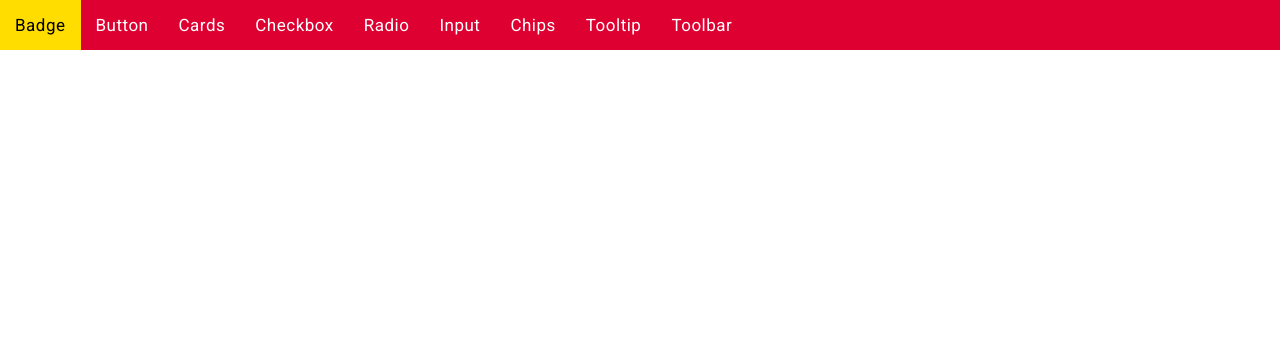
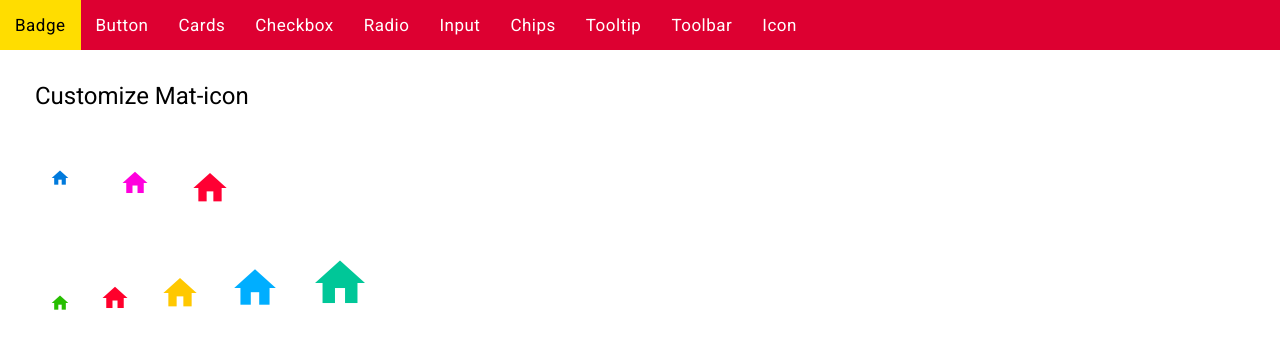
Before and after one commit to Haresh-thumar/Angular-Material-v15-Customize, an Angular app: page /icon in a window 1280 px wide. Before the commit this address led to /. Shown: the top 348 px of the page. Built offline with nearby package versions, Linux system fonts and the light colour scheme.

Commit message:
mat-icon customize

```diff
--- a/src/app/app-routing.module.ts
+++ b/src/app/app-routing.module.ts
@@ -9,6 +9,7 @@ import { InputComponent } from './input/input.component';
 import { ChipsComponent } from './chips/chips.component';
 import { MatTooltipComponent } from './mat-tooltip/mat-tooltip.component';
 import { ToolbarComponent } from './toolbar/toolbar.component';
+import { IconComponent } from './icon/icon.component';
 
 const routes: Routes = [
   { path: 'badge', component: BadgeComponent },
@@ -20,6 +21,7 @@ const routes: Routes = [
   { path: 'chips', component: ChipsComponent },
   { path: 'tooltip', component: MatTooltipComponent },
   { path: 'toolbar', component: ToolbarComponent },
+  { path: 'icon', component: IconComponent },
 ];
 
 @NgModule({
--- a/src/app/app.component.html
+++ b/src/app/app.component.html
@@ -9,6 +9,7 @@
     <li><a routerLink="chips" routerLinkActive="active">Chips</a></li>
     <li><a routerLink="tooltip" routerLinkActive="active">Tooltip</a></li>
     <li><a routerLink="toolbar" routerLinkActive="active">Toolbar</a></li>
+    <li><a routerLink="icon" routerLinkActive="active">Icon</a></li>
   </ul>
 </section>
 
--- a/src/app/app.module.ts
+++ b/src/app/app.module.ts
@@ -27,6 +27,7 @@ import { MatTooltipComponent } from './mat-tooltip/mat-tooltip.component';
 import { MatTooltipModule } from '@angular/material/tooltip';
 import { ToolbarComponent } from './toolbar/toolbar.component';
 import {MatToolbarModule} from '@angular/material/toolbar';
+import { IconComponent } from './icon/icon.component';
 
 
 @NgModule({
@@ -41,6 +42,7 @@ import {MatToolbarModule} from '@angular/material/toolbar';
     ChipsComponent,
     MatTooltipComponent,
     ToolbarComponent,
+    IconComponent,
   ],
   imports: [
     BrowserModule,
--- /dev/null
+++ b/src/app/icon/icon.component.html
@@ -0,0 +1,21 @@
+<h1>Customize Mat-icon</h1>
+<br><br>
+
+<!------------------- Customize Icon (Theme Color) ------------------->
+<div class="example-buttons-row">
+    <mat-icon fontIcon="home" color="primary"></mat-icon>
+    <mat-icon fontIcon="home" color="accent"></mat-icon>
+    <mat-icon fontIcon="home" color="warn"></mat-icon>
+</div>
+
+
+<br><br>
+
+<!------------------- Customize Icon (Own Color) ------------------->
+<div class="example-buttons-row">
+    <mat-icon fontIcon="home" color="success"></mat-icon>
+    <mat-icon fontIcon="home" color="danger"></mat-icon>
+    <mat-icon fontIcon="home" color="warning"></mat-icon>
+    <mat-icon fontIcon="home" color="info"></mat-icon>
+    <mat-icon fontIcon="home" color="teal"></mat-icon>
+</div>
--- /dev/null
+++ b/src/app/icon/icon.component.scss
@@ -0,0 +1,81 @@
+.example-button-row {
+    display: flex;
+    justify-content: space-between;
+    align-items: center;
+}
+
+
+/*------------ Customize Theme Color ------------*/
+.mat-icon.mat-primary {
+    color: #007adc;
+    width: 40px;
+    height: 40px;
+    overflow: auto;
+    margin: 0 15px;
+    font-size: var(--mdc-typography-button-font-size, 20px);
+}
+
+.mat-icon.mat-accent {
+    color: #ff00dd;
+    width: 40px;
+    height: 40px;
+    overflow: auto;
+    margin: 0 15px;
+    font-size: var(--mdc-typography-button-font-size, 30px);
+}
+
+.mat-icon.mat-warn {
+    color: #ff0033;
+    width: 40px;
+    height: 40px;
+    overflow: auto;
+    margin: 0 15px;
+    font-size: var(--mdc-typography-button-font-size, 40px);
+}
+
+
+/*------------ Customize Theme Color ------------*/
+.mat-icon.mat-success {
+    color: #26be00;
+    width: 20px;
+    height: 20px;
+    overflow: auto;
+    margin: 0 15px;
+    font-size: var(--mdc-typography-button-font-size, 20px);
+}
+
+.mat-icon.mat-danger {
+    color: #ff002b;
+    width: 30px;
+    height: 30px;
+    overflow: auto;
+    margin: 0 15px;
+    font-size: var(--mdc-typography-button-font-size, 30px);
+}
+
+.mat-icon.mat-warning {
+    color: #ffc800;
+    width: 40px;
+    height: 40px;
+    overflow: auto;
+    margin: 0 15px;
+    font-size: var(--mdc-typography-button-font-size, 40px);
+}
+
+.mat-icon.mat-info {
+    color: #00aeff;
+    width: 50px;
+    height: 50px;
+    overflow: auto;
+    margin: 0 15px;
+    font-size: var(--mdc-typography-button-font-size, 50px);
+}
+
+.mat-icon.mat-teal {
+    color: #00c798;
+    width: 60px;
+    height: 60px;
+    overflow: auto;
+    margin: 0 15px;
+    font-size: var(--mdc-typography-button-font-size, 60px);
+}
```
Also changed, not shown: src/app/icon/icon.component.ts (added, +10 -0 lines), 1 other file (tests, documents, lock files or other folders).
